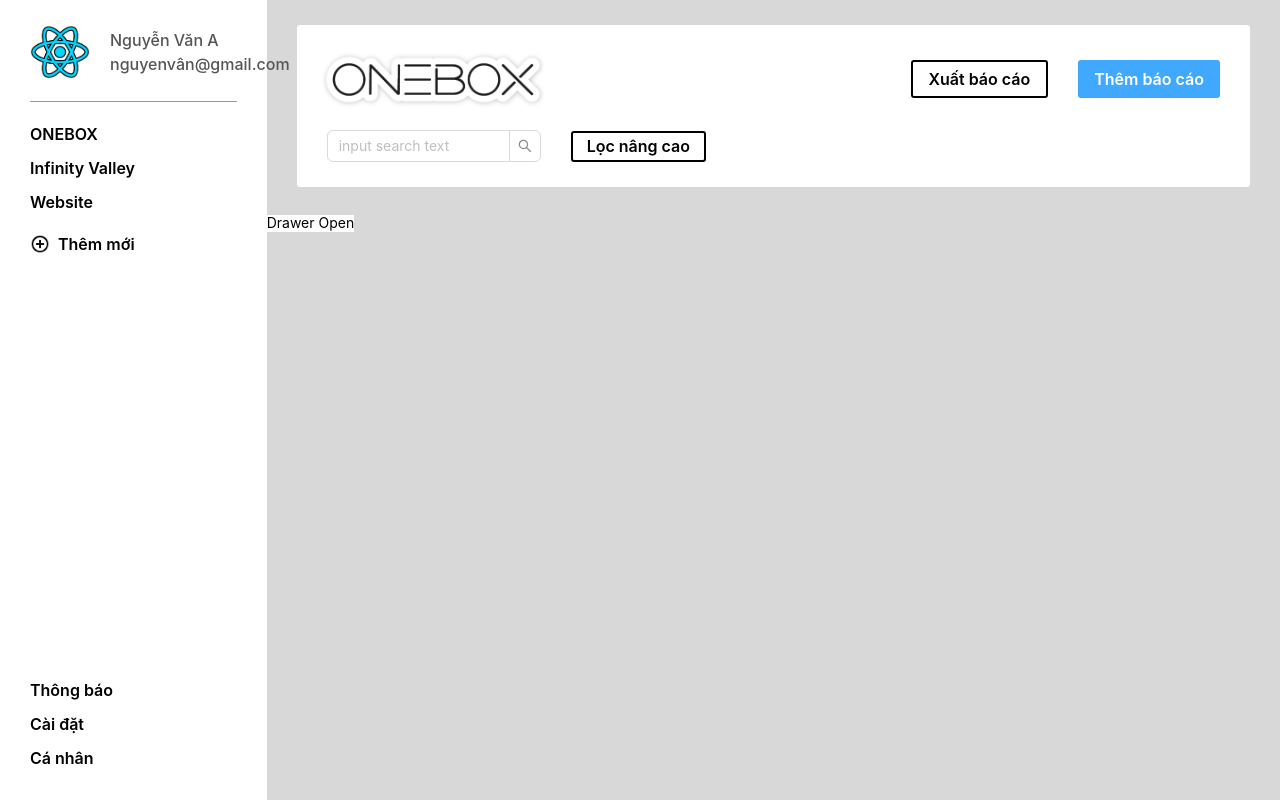
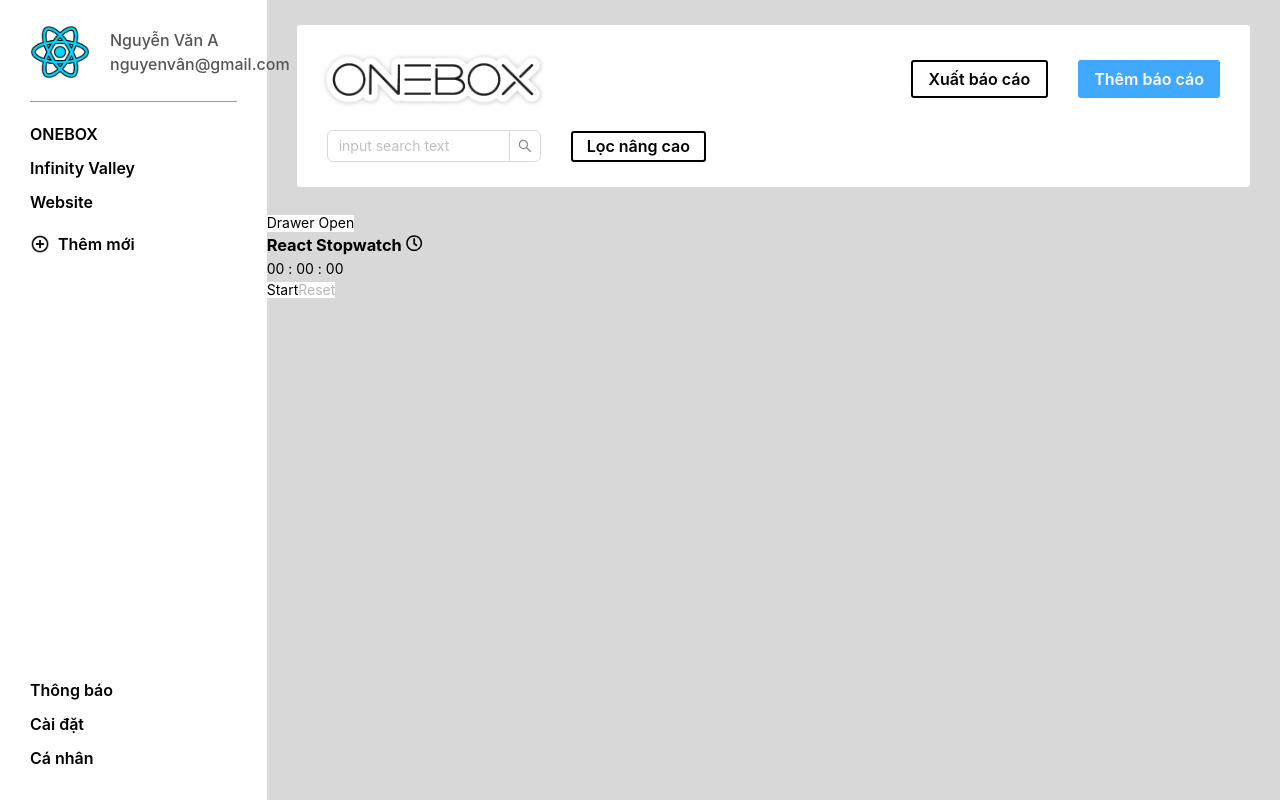
Before and after one commit to badong3521/OnePlan-Front-End, a React (Create React App) app: page / in a window 1280 px wide. Built offline with nearby package versions, Linux system fonts and the light colour scheme; what apisauce would draw is missing.

Commit message:
init stopWatch

```diff
--- a/package.json
+++ b/package.json
@@ -79,6 +79,7 @@
   },
   "devDependencies": {
     "@types/bootstrap": "^5.2.5",
+    "@types/react-clock": "^3.0.1",
     "@typescript-eslint/eslint-plugin": "^5.39.0",
     "@typescript-eslint/parser": "^5.39.0",
     "babel-plugin-module-resolver": "^4.1.0",
--- /dev/null
+++ b/src/components/StopWatch/index.tsx
@@ -0,0 +1,50 @@
+/* eslint-disable @typescript-eslint/no-shadow */
+import React, { useState, useRef } from 'react';
+import { FaRegClock } from 'react-icons/fa';
+import useTimer from '../../utils/hook/useTimer';
+
+const StopWatch = () => {
+  const increment = useRef<any>(null);
+
+  const {
+    timer,
+    isActive,
+    isPaused,
+    handleStart,
+    handlePause,
+    handleResume,
+    handleReset,
+  } = useTimer(0);
+
+  const formatTime = () => {
+    const getSeconds = `0${timer % 60}`.slice(-2);
+    const minutes: any = `${Math.floor(timer / 60)}`;
+    const getMinutes = `0${minutes % 60}`.slice(-2);
+    const getHours = `0${Math.floor(timer / 3600)}`.slice(-2);
+
+    return `${getHours} : ${getMinutes} : ${getSeconds}`;
+  };
+
+  return (
+    <div className="app">
+      <h3>React Stopwatch {<FaRegClock />}</h3>
+      <div className="stopwatch-card">
+        <p>{formatTime()}</p>
+        <div className="buttons">
+          {!isActive && !isPaused ? (
+            <button onClick={handleStart}>Start</button>
+          ) : isPaused ? (
+            <button onClick={handlePause}>Pause</button>
+          ) : (
+            <button onClick={handleResume}>Resume</button>
+          )}
+          <button onClick={handleReset} disabled={!isActive}>
+            Reset
+          </button>
+        </div>
+      </div>
+    </div>
+  );
+};
+
+export default StopWatch;
--- a/src/layouts/components/HeaderScreen/Header.scss
+++ b/src/layouts/components/HeaderScreen/Header.scss
@@ -1,3 +1,7 @@
+// .container {
+//   padding :30px
+// }
+
 .wrapper-header {
   padding: 25px 30px;
   display: flex;
--- a/src/layouts/components/HeaderScreen/index.tsx
+++ b/src/layouts/components/HeaderScreen/index.tsx
@@ -6,6 +6,7 @@
 import { STATUS_WORK } from '../../../utils/StatusWork';
 import { Button, Col, Drawer, Input, Table, Row } from 'antd';
 import ModalAddTask from './components/ModalAddTask';
+import StopWatch from '../../../components/StopWatch';
 interface DataType {
   key: React.ReactNode;
   name: string;
@@ -41,7 +42,7 @@
   },
 ];
 import { images } from '../../../assets';
-import SearchInput from './components/SearchInput';
+import SearchInput from './components/SearchTask/SearchInput';
 import { useState } from 'react';
 
 const cx = classNames.bind(styles);
@@ -162,7 +163,8 @@
           <button className={cx('btn-import-excel')}>Thêm báo cáo</button>
         </div>
       </div>
-        <button onClick={() => drawerCheck?.current?.show()}>Drawer Open</button>
+      <button onClick={() => drawerCheck?.current?.show()}>Drawer Open</button>
+      <StopWatch />
       {/* <div className={cx('container')}>
         <div className={cx('work-list')}>
           <Table
--- /dev/null
+++ b/src/utils/hook/useTimer.tsx
@@ -0,0 +1,40 @@
+/* eslint-disable @typescript-eslint/no-shadow */
+import { useState, useRef } from 'react';
+
+const useTimer = (initialState = 0) => {
+  const [timer, setTimer] = useState<any>(initialState)
+  const [isActive, setIsActive] = useState<any>(false)
+  const [isPaused, setIsPaused] = useState<any>(false)
+  const countRef = useRef<any>(null)
+
+  const handleStart = () => {
+    setIsActive(true)
+    setIsPaused(true)
+    countRef.current = setInterval(() => {
+      setTimer((timer) => timer + 1)
+    }, 1000)
+  }
+
+  const handlePause = () => {
+    clearInterval(countRef.current)
+    setIsPaused(false)
+  }
+
+  const handleResume = () => {
+    setIsPaused(true)
+    countRef.current = setInterval(() => {
+      setTimer((timer) => timer + 1)
+    }, 1000)
+  }
+
+  const handleReset = () => {
+    clearInterval(countRef.current)
+    setIsActive(false)
+    setIsPaused(false)
+    setTimer(0)
+  }
+
+  return { timer, isActive, isPaused, handleStart, handlePause, handleResume, handleReset }
+}
+
+export default useTimer
```
Also changed, not shown: src/components/StopWatch/StopWatch.scss (added), src/layouts/components/HeaderScreen/components/SearchTask/SearchInput.scss (renamed from src/layouts/components/HeaderScreen/components/SearchInput.scss), src/layouts/components/HeaderScreen/components/SearchTask/SearchInput.tsx (renamed from src/layouts/components/HeaderScreen/components/SearchInput.tsx), 2 other files (tests, documents, lock files or other folders).
